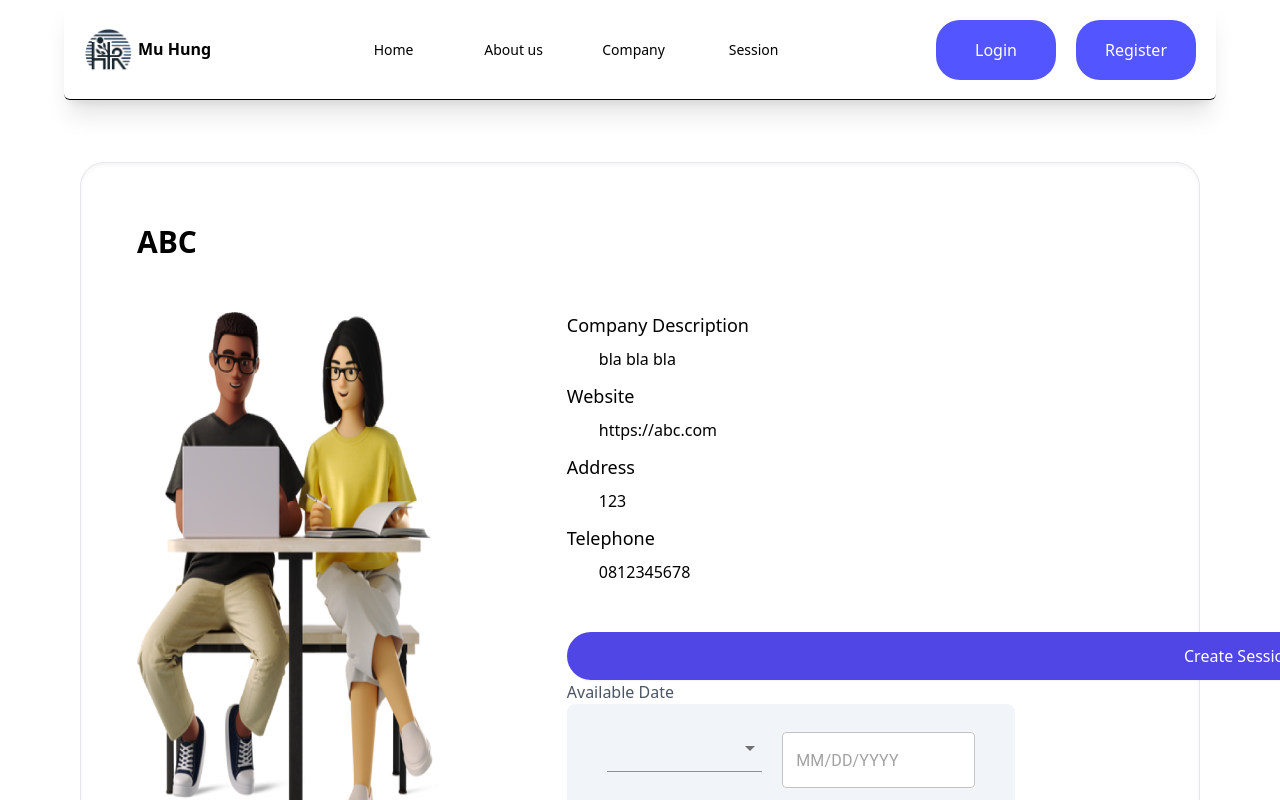
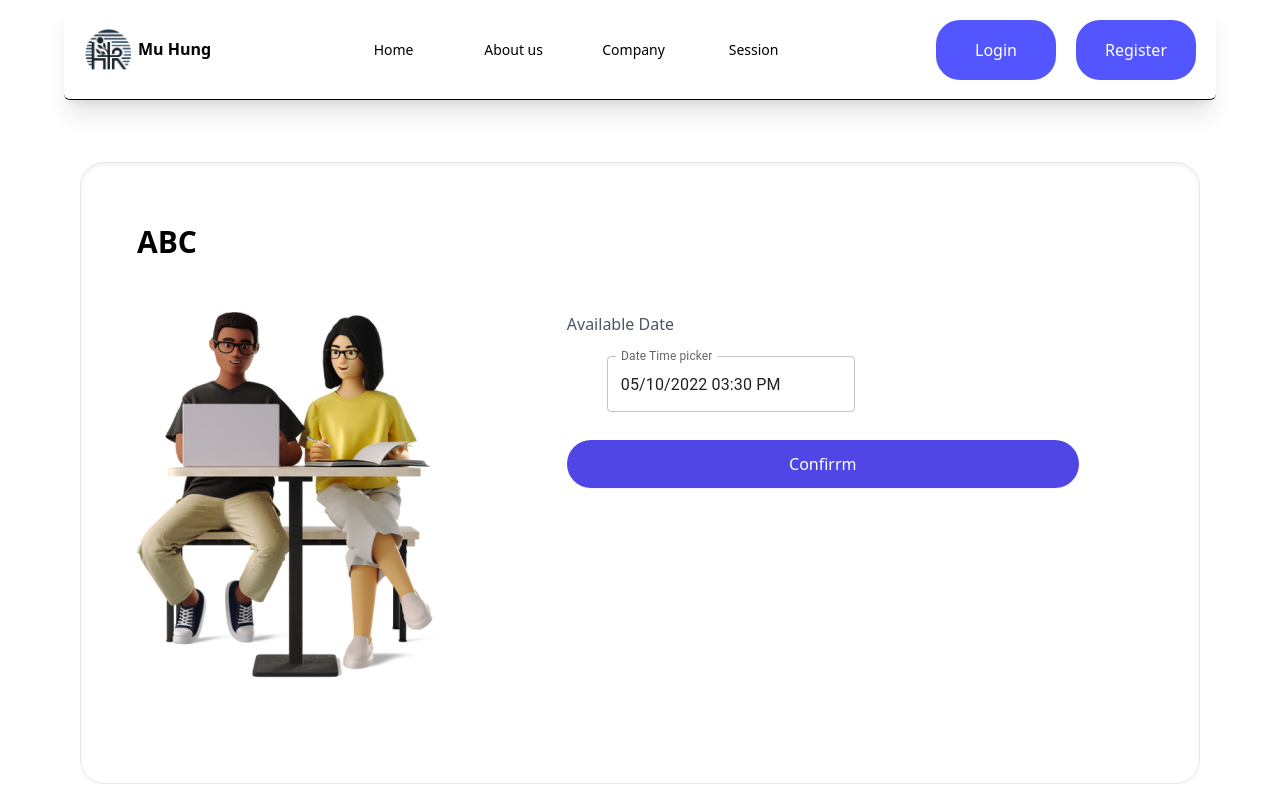
Before and after one commit to 2110503TACEDT66/swdevprac2-project-mu-hung-un-tun-tom-nueng, a Next.js app: page /company/1/booking in a window 1280 px wide. Shown: the top 800 px of the page. Built offline with nearby package versions, Linux system fonts and the light colour scheme.

Commit message:
Add company list/detail/booking pages before fetch + Edit components

```diff
--- a/package.json
+++ b/package.json
@@ -18,6 +18,7 @@
     "@mui/styled-engine-sc": "^6.0.0-alpha.18",
     "@mui/x-date-pickers": "^6.19.8",
     "@reduxjs/toolkit": "^1.9.7",
+    "dayjs": "^1.11.10",
     "next": "14.1.3",
     "next-auth": "^4.23.2",
     "react": "^18",
--- a/src/app/(companyinfo)/company/[cid]/booking/layout.tsx
+++ b/src/app/(companyinfo)/company/[cid]/booking/layout.tsx
@@ -1,4 +1,4 @@
-import BookingMenu from "@/components/BookingMenu"
+// import BookingMenu from "@/components/BookingMenu"
 
 export default function BookingLayout({
     children,
--- a/src/app/(companyinfo)/company/[cid]/booking/page.tsx
+++ b/src/app/(companyinfo)/company/[cid]/booking/page.tsx
@@ -1,9 +1,9 @@
 import DateReserve from "@/components/DateReserve"
-import { TextField } from "@mui/material"
-import { authOptions } from "../api/auth/[...nextauth]/route"
-import { getServerSession } from "next-auth"
-import getUserProfile from "@/libs/getUserProfile"
-import getCompany from "@/libs/getCompany"
+// import { TextField } from "@mui/material"
+// import { authOptions } from "../api/auth/[...nextauth]/route"
+// import { getServerSession } from "next-auth"
+// import getUserProfile from "@/libs/getUserProfile"
+// import getCompany from "@/libs/getCompany"
 import Image from "next/image"
 
 export default async function Booking( {params} : {params: {cid:string}} ) {
@@ -34,42 +34,16 @@ export default async function Booking( {params} : {params: {cid:string}} ) {
                 <Image src={companyDetail.data.picture}
                     alt="Company Image"
                     width={0} height={0} sizes="100vw"
-                    className="rounded-lg w-[30%]"
+                    className="w-[30%] h-fit"
                 />
                 <div className="mx-32 text-left">
-                    <div className="font-medium text-[18px] mb-2">
-                        Company Description
-                    </div>
-                    <div className="text-md mx-8 mb-3">
-                        {companyDetail.data.desc}
-                    </div>
-                    <div className="font-medium text-[18px] mb-2">
-                        Website
-                    </div>
-                    <div className="text-md mx-8 mb-3">
-                        {companyDetail.data.website}
-                    </div>
-                    <div className="font-medium text-[18px] mb-2">
-                        Address
-                    </div>
-                    <div className="text-md mx-8 mb-3">
-                        {companyDetail.data.address}
-                    </div>
-                    <div className="font-medium text-[18px] mb-2">
-                        Telephone
-                    </div>
-                    <div className="text-md mx-8 mb-12">
-                        {companyDetail.data.tel}
-                    </div>
-                    <button className="inline w-[300%] h-[3em] rounded-3xl bg-indigo-600 hover:bg-indigo-800 px-3 py-2 text-white shadow-sm" name="createSession" id="createSession" value="Create Session">
-                        Create Session
-                    </button>
+
                     <div className="w-fit space-y-2 text-md text-left text-gray-600">
                         Available Date
                         <DateReserve/>
                     </div>
 
-                    <button className="block rounded-md bg-sky-600 hover:bg-indigo-600 px-3 py-2 text-white shadow-sm" name="bookvaccine" id="bookvaccine" value="Book Vaccine">
+                    <button className="inline mt-2 w-[40vw] h-[3em] rounded-3xl bg-indigo-600 hover:bg-indigo-800 px-3 py-2 text-white shadow-sm" name="bookvaccine" id="bookvaccine" value="Book Vaccine">
                         Confirrm
                     </button>
                 </div>
--- a/src/app/(companyinfo)/company/[cid]/page.tsx
+++ b/src/app/(companyinfo)/company/[cid]/page.tsx
@@ -1,7 +1,10 @@
 import Image from "next/image"
 import getCompany from "@/libs/getCompany"
+import Link from "next/link"
 
 export default async function CompanyDetailPage( {params} : {params: {cid:string}} ) {
+
+
 
     //const companyDetail = await getCompany(params.cid)
     const companyDetail = {
@@ -22,7 +25,7 @@ export default async function CompanyDetailPage( {params} : {params: {cid:string
                 <Image src={companyDetail.data.picture}
                     alt="Company Image"
                     width={0} height={0} sizes="100vw"
-                    className="rounded-lg w-[30%]"
+                    className="w-[30%] h-fit"
                 />
                 <div className="mx-32 text-left">
                     <div className="font-medium text-[18px] mb-2">
@@ -49,9 +52,11 @@ export default async function CompanyDetailPage( {params} : {params: {cid:string
                     <div className="text-md mx-8 mb-12">
                         {companyDetail.data.tel}
                     </div>
-                    <button className="inline w-[300%] h-[3em] rounded-3xl bg-indigo-600 hover:bg-indigo-800 px-3 py-2 text-white shadow-sm" name="createSession" id="createSession" value="Create Session">
-                        Create Session
-                    </button>
+                    <Link href={`/company/${params.cid}/booking`}>
+                        <button className="inline w-[40vw] h-[3em] rounded-3xl bg-indigo-600 hover:bg-indigo-800 px-3 py-2 text-white shadow-sm" name="createSession" id="createSession" value="Create Session">
+                            Create Session
+                        </button>
+                    </Link>
                 </div>
             </div>
         </main>
--- a/src/components/DateReserve.tsx
+++ b/src/components/DateReserve.tsx
@@ -4,27 +4,38 @@ import { LocalizationProvider } from "@mui/x-date-pickers"
 import { Select, MenuItem } from "@mui/material"
 import { useState } from "react"
 import { AdapterDayjs } from "@mui/x-date-pickers/AdapterDayjs"
+import { DateTimePicker } from "@mui/x-date-pickers"
+import dayjs from "dayjs"
 
 export default function DateReserve() {
 
-    const [reserveDate, setReserveDate] = useState(null);
-    const [location, setLocation] = useState('Chula');
+    //const [reserveDate, setReserveDate] = useState(null);
+    // const [location, setLocation] = useState('001');
+    const [dateTime, setDateTime] = useState(dayjs('2022-05-10T15:30'));
 
     return (
-        <div className="bg-slate-100 rounded-lg space-x-5 space-y-2 w-fit px-10 py-5 flex flex-row justify-center">
+        <div className="rounded-lg space-x-5 space-y-2 w-fit px-10 py-5 flex flex-row justify-center">
 
-            <Select variant="standard" value={location} name="company" id="company"
+            {/* <Select variant="standard" value={location} name="company" id="company"
             className="py-6 h-[2em] w-[200px]"
             onChange={ (e)=>setLocation(e.target.value)}>
                 <MenuItem value="001">Company 1</MenuItem>
                 <MenuItem value="002">Company 2</MenuItem>
                 <MenuItem value="003">Company 3</MenuItem>
-            </Select>
+            </Select> */}
+
+            {/* <LocalizationProvider dateAdapter={AdapterDayjs}>
+                <DatePicker className="bg-white" value={reserveDate} onChange={ (value)=>setReserveDate(value) }/>
+            </LocalizationProvider> */}
 
             <LocalizationProvider dateAdapter={AdapterDayjs}>
-                <DatePicker className="bg-white" value={reserveDate} onChange={ (value)=>setReserveDate(value) }/>
+                <DateTimePicker
+                    label="Date Time picker"
+                    defaultValue={dateTime}
+                    value={dateTime}
+                    onChange={(newValue) => {newValue? setDateTime(newValue): setDateTime(dateTime)}}
+                />
             </LocalizationProvider>
-
         </div>
     )
 }
```
Also changed, not shown: src/components/CompanyCatalog.tsx (+2 -58 lines), 1 other file (tests, documents, lock files or other folders).
